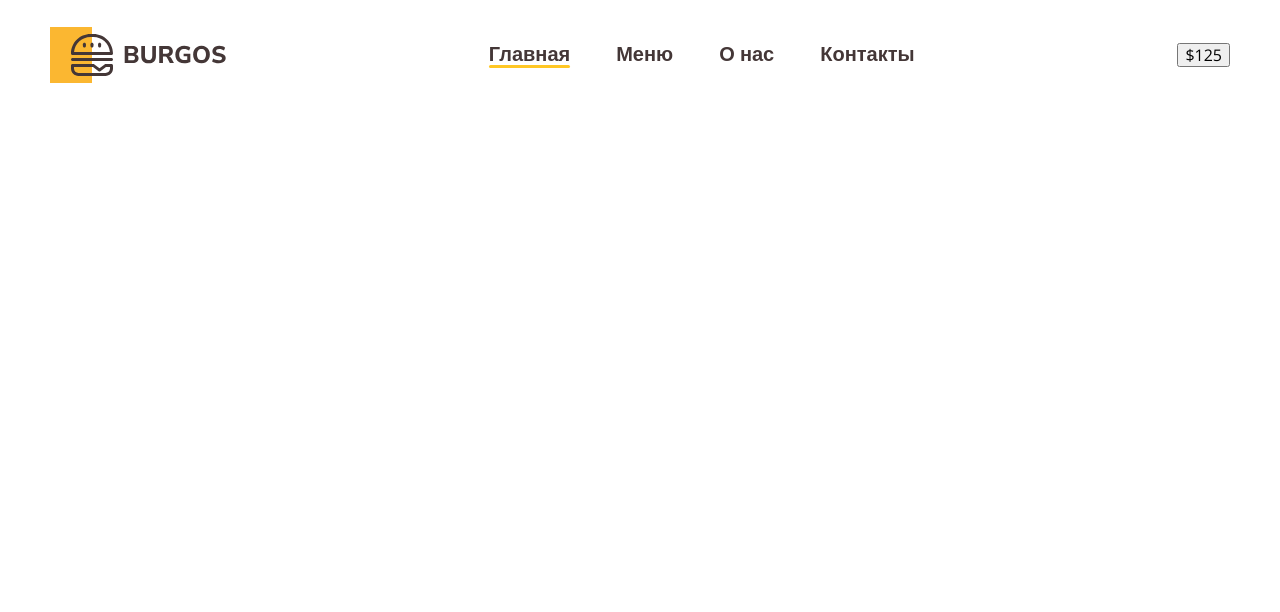
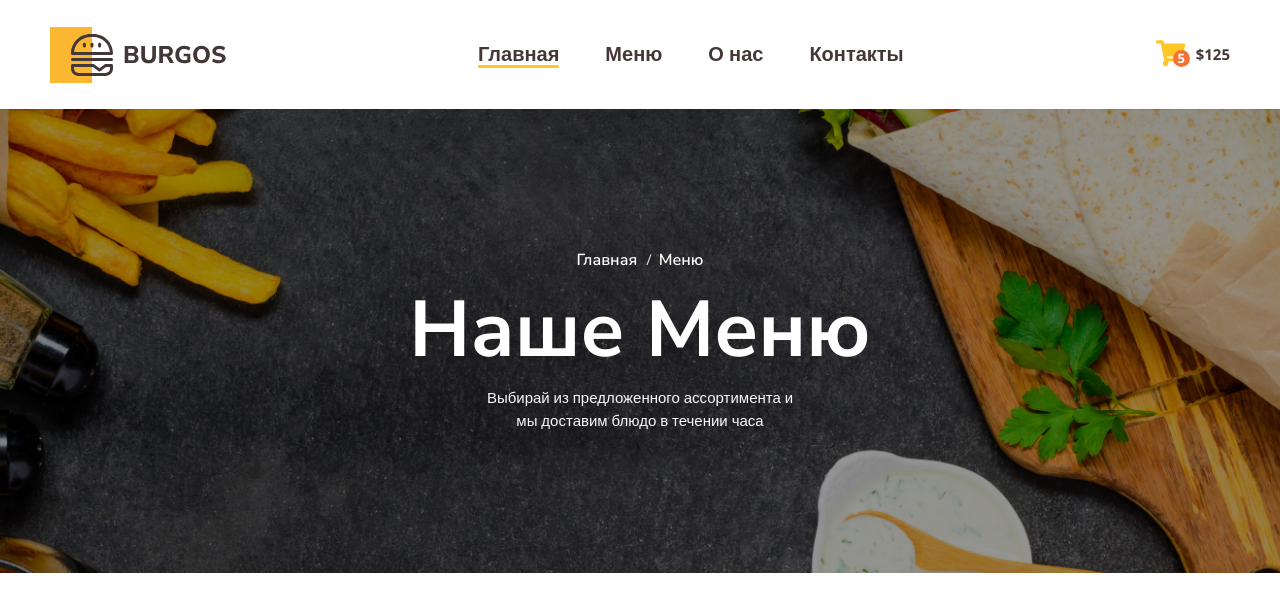
Before and after one commit to Air451/Module01-Burger, a plain HTML site: page index.html in a window 1280 px wide. Drawn offline with nearby package versions, Linux system fonts and the light colour scheme.

Commit message:
add files

```diff
--- a/index.html
+++ b/index.html
@@ -1,5 +1,5 @@
 <!DOCTYPE html>
-<html lang="en">
+<html lang="ru">
 <head>
     <meta charset="UTF-8">
     <meta http-equiv="X-UA-Compatible" content="IE=edge">
@@ -26,9 +26,26 @@
                         <li><a href="#">Контакты</a></li>
                     </ul>
                 </nav>
-                <button type="button">$125</button>
+                <button type="button" class="button">
+                    <span class="button-item">
+                        <span class="button-count">5</span>
+                        <img src="img/cart.svg" alt="Корзина">
+                    </span>
+                    <span class="button-text">$125</span>
+                </button>
             </div>
         </div>
     </header>
+    <div class="bg">
+        <div class="container">
+            <ul class="breadcrumbs">
+                <li><a href="#"></a>Главная</li>
+                <li><a href="#"></a>Меню</li>
+            </ul>
+            <h1 class="title">Наше Меню</h1>
+                <p class="description">Выбирай из предложенного ассортимента и мы доставим блюдо в течении часа</p>
+        </div>
+
+    </div>
 </body>
 </html>
--- a/styles/main.css
+++ b/styles/main.css
@@ -46,3 +46,77 @@ body {
 .header-nav a.active::after {
     background: #FFC725;
 }
+.button {
+    display: flex;
+    align-items: center;
+    background-color: transparent;
+    border: none;
+    padding: 0;
+    gap: 10px;
+}
+.button-item {
+    position: relative;
+}
+.button-count {
+    font-weight: 700;
+    font-size: 13px;
+    color:#FFF;
+    background:#F37335;
+    border-radius:100% ;
+    position: absolute;
+    width: 17px;
+    height: 17px;
+    text-align: center;
+    line-height: 1.3;
+    bottom: 3px;
+    right: -4px;
+}
+.button-text {
+    color:#443737;
+    font-weight: 700;
+font-size: 15px;
+}
+.bg {
+    text-align: center;
+    color: #FFF;
+    background-image: url(../img/bg.jpg);
+    background-size: cover;
+    background-position: center center;
+    padding: 142px 0;
+}
+.breadcrumbs {
+    padding-left: 0;
+    margin-top: 0;
+    list-style: none;
+    display: flex;
+    justify-content: center;
+    gap: 16px;
+}
+.breadcrumbs a{
+    color: #dedede;
+    font-size: 15px;
+    font-family: 'Open Sans', sans-serif;
+    text-decoration: none;
+}
+.breadcrumbs a::before {
+    content: '/';
+    position: relative;
+    left: -7px;
+}
+.breadcrumbs li:first-child a::before {
+    display: none;
+}
+.title {
+    font-size: 700;
+    font-size: 79px;
+    margin-top: 10px;
+    margin-bottom: 10px;
+}
+.description {
+    font-family: 'Open Sans', sans-serif;
+    font-size: 15px;
+    line-height: 1.5;
+    color: #faf9f9;
+    max-width: 320px;
+    margin: 0 auto;
+}
```
Also changed, not shown: img/bg.jpg (added), img/cart.svg (added).
